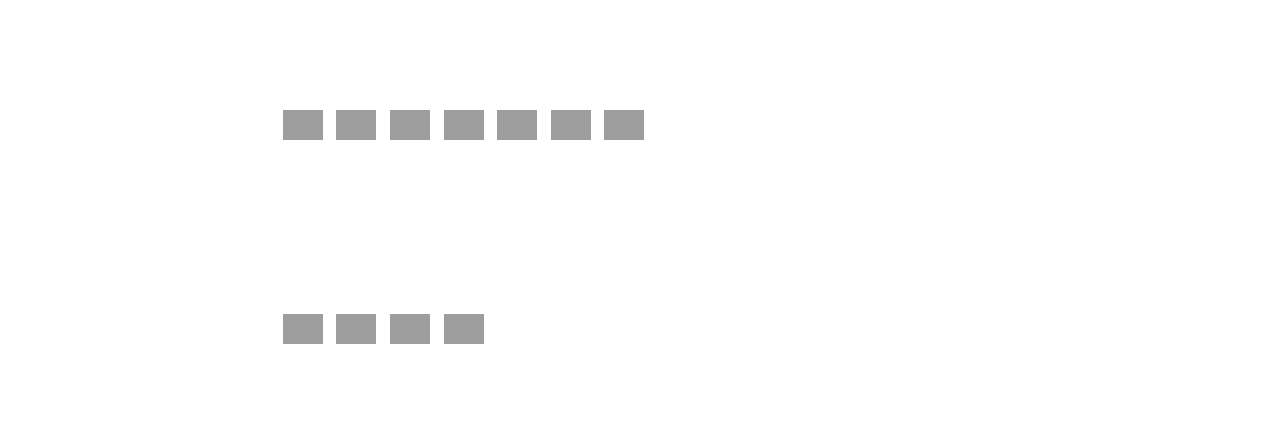
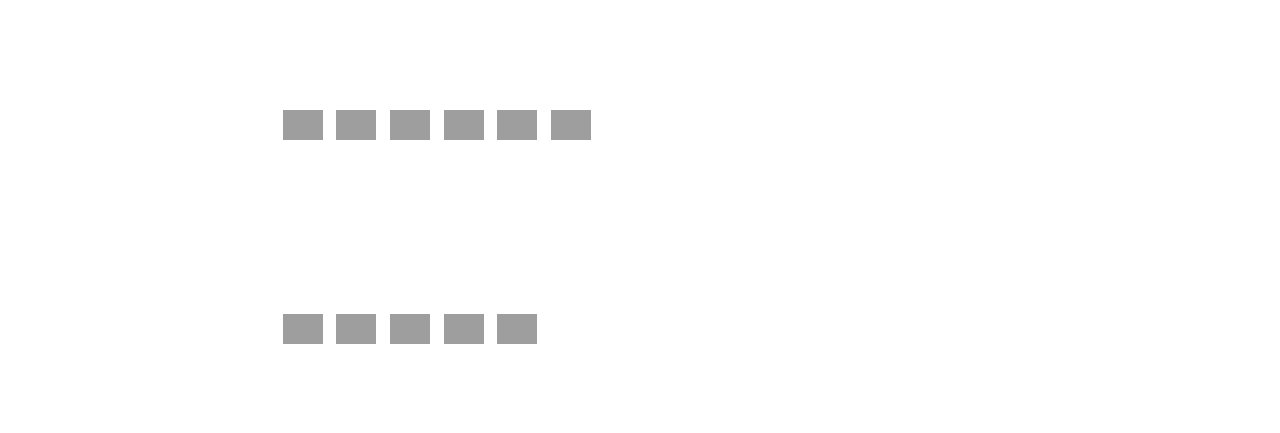
Before and after one commit to NaosFabrik/NaosFabrik.github.io, a Jekyll site: the page built from index.md, in a window 1280 px wide. Shown: the part 1225-1658 px from the top of the page. Built offline with Jekyll 4.4.1, drawn with Linux system fonts in a browser that asks for light colours; grey boxes are pictures that could not be loaded.

Commit message:
Update index.md

```diff
--- a/index.md
+++ b/index.md
@@ -21,12 +21,12 @@
 <br>
 <br>
 <p>
-{% include figure.html image="https://cdn.worldvectorlogo.com/logos/linux-tux.svg" position="left" width="40" height="40" %}{% include figure.html image="https://cdn.worldvectorlogo.com/logos/ubuntu-4.svg" position="left" width="40" height="40" %}{% include figure.html image="https://cdn.worldvectorlogo.com/logos/visual-studio-code-1.svg" position="left" width="40" height="40" %}{% include figure.html image="https://cdn.worldvectorlogo.com/logos/draw-io.svg" position="left" width="40" height="40" %}{% include figure.html image="https://cdn.worldvectorlogo.com/logos/arduino-1.svg" position="left" width="40" height="40" %}{% include figure.html image="https://cdn.worldvectorlogo.com/logos/raspberry-pi.svg" position="left" width="40" height="40" %}{% include figure.html image="https://cdn.worldvectorlogo.com/logos/figma-1.svg" position="left" width="40" height="40" %}
+{% include figure.html image="https://cdn.worldvectorlogo.com/logos/linux-tux.svg" position="left" width="40" height="40" %}{% include figure.html image="https://cdn.worldvectorlogo.com/logos/ubuntu-4.svg" position="left" width="40" height="40" %}{% include figure.html image="https://cdn.worldvectorlogo.com/logos/visual-studio-code-1.svg" position="left" width="40" height="40" %}{% include figure.html image="https://cdn.worldvectorlogo.com/logos/draw-io.svg" position="left" width="40" height="40" %}{% include figure.html image="https://cdn.worldvectorlogo.com/logos/arduino-1.svg" position="left" width="40" height="40" %}{% include figure.html image="https://cdn.worldvectorlogo.com/logos/raspberry-pi.svg" position="left" width="40" height="40" %}
 </p>
 <br>
 <br>
 <p>
-{% include figure.html image="https://cdn.worldvectorlogo.com/logos/wordpress-blue.svg" position="left" width="40" height="40" %}{% include figure.html image="https://cdn.worldvectorlogo.com/logos/latex.svg" position="left" width="40" height="40" %}{% include figure.html image="https://cdn.worldvectorlogo.com/logos/git-icon.svg" position="left" width="40" height="40" %}{% include figure.html image="https://cdn.worldvectorlogo.com/logos/jira-1.svg" position="left" width="40" height="40" %}
+{% include figure.html image="https://cdn.worldvectorlogo.com/logos/figma-1.svg" position="left" width="40" height="40" %}{% include figure.html image="https://cdn.worldvectorlogo.com/logos/wordpress-blue.svg" position="left" width="40" height="40" %}{% include figure.html image="https://cdn.worldvectorlogo.com/logos/latex.svg" position="left" width="40" height="40" %}{% include figure.html image="https://cdn.worldvectorlogo.com/logos/git-icon.svg" position="left" width="40" height="40" %}{% include figure.html image="https://cdn.worldvectorlogo.com/logos/jira-1.svg" position="left" width="40" height="40" %}
 </p>
 <br>
 <br>
```
